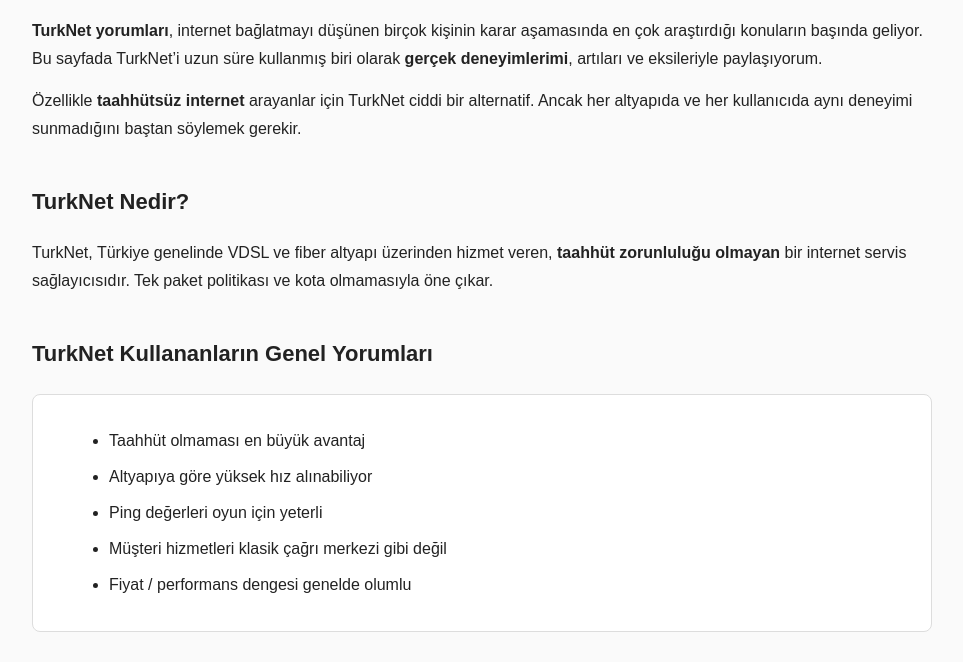
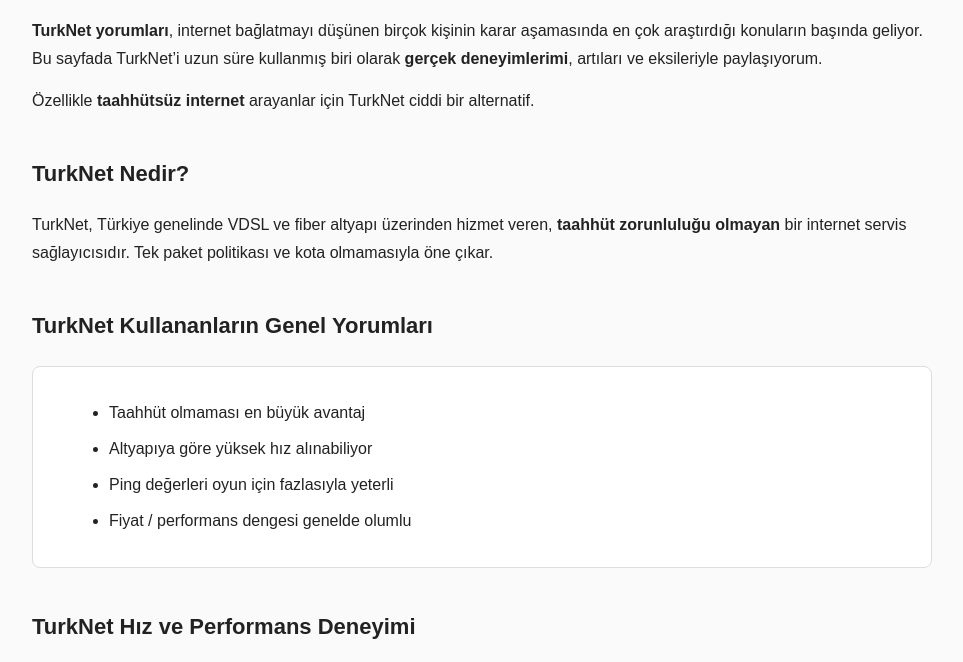
Before and after one commit to methimi/methimi.github.io, a plain HTML site: page turknet-yorumlari.html in a window 1280 px wide. Shown: the part 96-758 px from the top of the page, without its empty margins (158-1121 px from the left). Drawn offline with Linux system fonts and the light colour scheme.

Commit message:
Update turknet-yorumlari.html

```diff
--- a/turknet-yorumlari.html
+++ b/turknet-yorumlari.html
@@ -57,7 +57,6 @@
 
 <p>
 Özellikle <strong>taahhütsüz internet</strong> arayanlar için TurkNet ciddi bir alternatif.
-Ancak her altyapıda ve her kullanıcıda aynı deneyimi sunmadığını baştan söylemek gerekir.
 </p>
 
 <h2>TurkNet Nedir?</h2>
@@ -71,8 +70,7 @@
 <ul>
 <li>Taahhüt olmaması en büyük avantaj</li>
 <li>Altyapıya göre yüksek hız alınabiliyor</li>
-<li>Ping değerleri oyun için yeterli</li>
-<li>Müşteri hizmetleri klasik çağrı merkezi gibi değil</li>
+<li>Ping değerleri oyun için fazlasıyla yeterli</li>
 <li>Fiyat / performans dengesi genelde olumlu</li>
 </ul>
 </div>
@@ -114,7 +112,6 @@
 
 <h3>Eksileri</h3>
 <ul>
-<li>Telefonla müşteri hizmeti beklentisi olanlar için zorlayıcı</li>
 <li>Altyapısı zayıf bölgelerde performans düşebilir</li>
 <li>Kurulum süreci bazen uzayabiliyor</li>
 </ul>
@@ -126,7 +123,6 @@
 <ul>
 <li>Taahhüt istemeyenler</li>
 <li>Fiyat / performans odaklı kullanıcılar</li>
-<li>Altyapısını önceden sorgulayanlar</li>
 <li>İnterneti aktif kullananlar</li>
 </ul>
 
```
